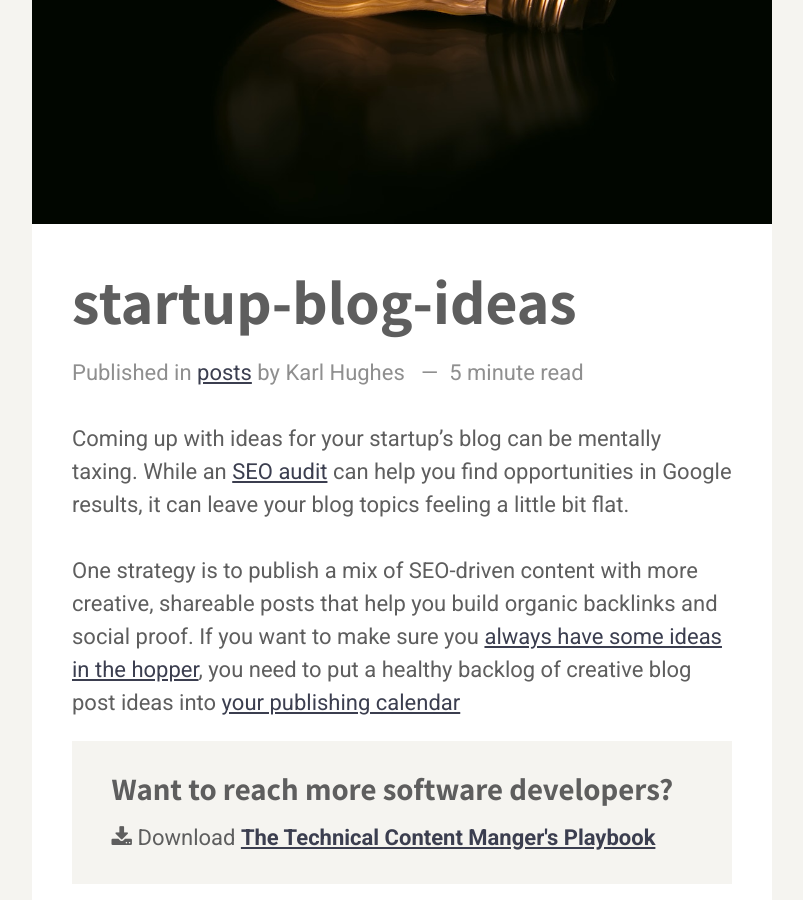
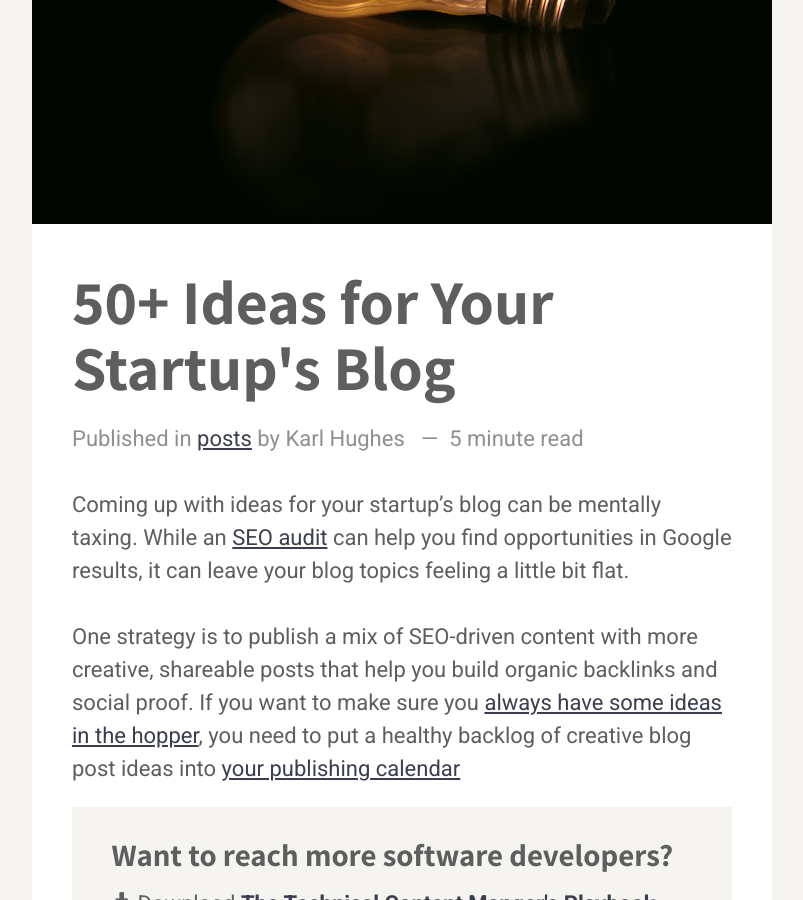
Before and after one commit to karllhughes/learn, a Jekyll site: the page built from _posts/2020-12-19-startup-blog-ideas.md, in a window 1280 px wide and 900 px high, scrolled down 335 px. Shown: the whole window, without its empty margins (238-1041 px from the left). Built offline with Jekyll 4.4.1, drawn with Linux system fonts in a browser that asks for light colours; a script that is not in the unit is left out.

Commit message:
Update Posts “2020-12-19-startup-blog-ideas”

```diff
--- a/_posts/2020-12-19-startup-blog-ideas.md
+++ b/_posts/2020-12-19-startup-blog-ideas.md
@@ -1,6 +1,6 @@
 ---
 layout: post
-title: startup-blog-ideas
+title: 50+ Ideas for Your Startup's Blog
 description: Coming up with ideas for your startup's blog can be mentally
   taxing. In this post, I'll share 52 creative ideas that you can use on your
   blog.
```
